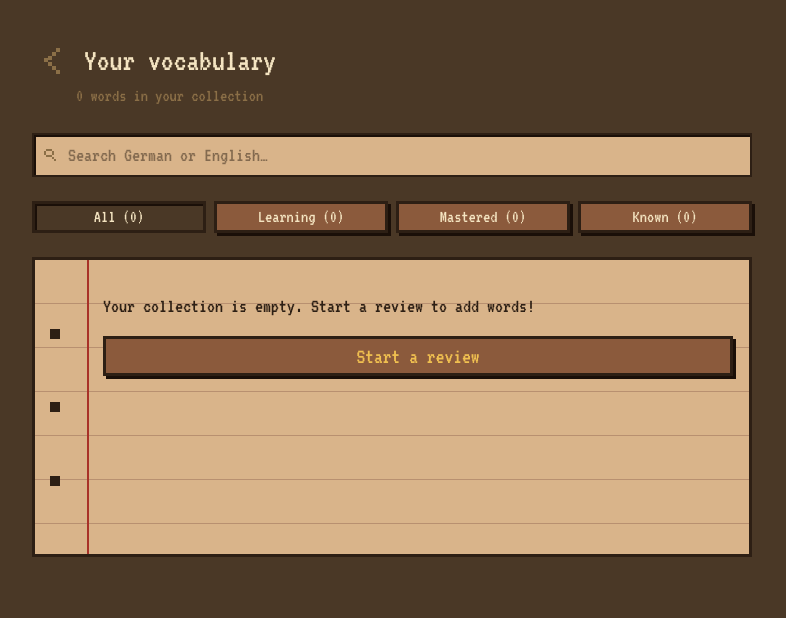
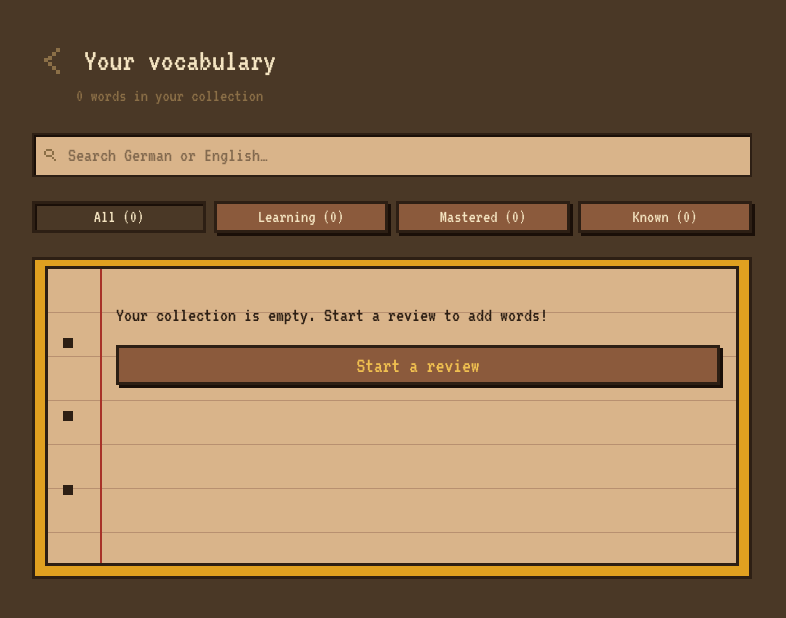
Before and after one commit to sofiaojeda-cmd/german-flashcards, a Next.js app: page /vocabulary in a window 1280 px wide. Shown: the top 618 px of the page, without its empty margins (242-1028 px from the left). Built offline with nearby package versions, Linux system fonts and the light colour scheme.

Commit message:
Add notebook + folder tab styling to vocabulary page

```diff
--- a/src/app/settings/page.tsx
+++ b/src/app/settings/page.tsx
@@ -231,18 +231,7 @@ export default function SettingsPage() {
                     checked={isActive}
                     disabled={topicBusy}
                     onChange={(checked) => handleTopicToggle(cat.id, checked)}
-                    label={
-                      <span style={{ display: "flex", alignItems: "center", gap: "8px" }}>
-                        <img
-                          src={`/sprites/category-${cat.id}.png`}
-                          width={18}
-                          height={18}
-                          alt=""
-                          style={{ imageRendering: "pixelated", display: "block", flexShrink: 0 }}
-                        />
-                        {cat.nameEn}
-                      </span>
-                    }
+                    label={cat.nameEn}
                   />
                 );
               })}
--- a/src/app/vocabulary/page.tsx
+++ b/src/app/vocabulary/page.tsx
@@ -36,16 +36,27 @@ const ARTICLE_COLOR: Record<string, string> = {
   das: "var(--accent-green)",
 };
 
-const STATUS_COLOR: Record<string, string> = {
-  learning: "var(--accent-blue)",
-  mastered: "var(--accent-green)",
-  known: "var(--accent-gold)",
-};
+type BadgeStyle = { bg: string; border: string; color: string; boxShadow: string };
 
-const STATUS_TEXT: Record<string, string> = {
-  learning: "var(--text-light)",
-  mastered: "var(--text-light)",
-  known: "var(--text-primary)",
+const STATUS_BADGE: Record<string, BadgeStyle> = {
+  learning: {
+    bg:        "var(--accent-blue)",
+    border:    "2px solid #2a5c8a",
+    color:     "var(--text-light)",
+    boxShadow: "inset 2px 2px 0 rgba(255,255,255,0.28), inset -1px -1px 0 rgba(0,0,0,0.18)",
+  },
+  mastered: {
+    bg:        "var(--accent-green)",
+    border:    "2px solid #3a6b1a",
+    color:     "var(--text-light)",
+    boxShadow: "inset 2px 2px 0 rgba(255,255,255,0.28), inset -1px -1px 0 rgba(0,0,0,0.18)",
+  },
+  known: {
+    bg:        "var(--accent-gold)",
+    border:    "2px solid #a07810",
+    color:     "var(--text-primary)",
+    boxShadow: "inset 2px 2px 0 rgba(255,255,255,0.28), inset -1px -1px 0 rgba(0,0,0,0.18)",
+  },
 };
 
 // ── Helpers ───────────────────────────────────────────────────────
@@ -285,9 +296,9 @@ export default function VocabularyPage() {
           })}
         </div>
 
-        {/* ── Folder tabs + notebook (no gap between them) ── */}
-        <div style={{ display: "flex", flexDirection: "column", gap: 0 }}>
-          {/* Folder tab row */}
+        {/* ── Folder tabs + folder body + notebook ── */}
+        <div style={{ position: "relative" }}>
+          {/* Tab row — overlaps folder body's top border by 3px via negative margin */}
           {topics.length > 0 && (
             <div
               style={{
@@ -295,9 +306,11 @@ export default function VocabularyPage() {
                 alignItems: "flex-end",
                 gap: "2px",
                 overflowX: "auto",
-                // Hide scrollbar cross-browser
                 scrollbarWidth: "none",
                 msOverflowStyle: "none" as React.CSSProperties["msOverflowStyle"],
+                position: "relative",
+                zIndex: 1,
+                marginBottom: "-3px",
               }}
             >
               <PixelFolderTab
@@ -309,7 +322,6 @@ export default function VocabularyPage() {
                 <PixelFolderTab
                   key={topic}
                   label={capitalize(topic)}
-                  icon={`category-${topic}`}
                   active={activeTopic === topic}
                   onClick={() => switchTopic(topic)}
                 />
@@ -317,7 +329,16 @@ export default function VocabularyPage() {
             </div>
           )}
 
-          {/* Notebook page */}
+          {/* Folder body — gold wrap around notebook page */}
+          <div
+            style={{
+              backgroundColor: "var(--folder-tab-color)",
+              border: "3px solid var(--border-dark)",
+              padding: "6px 10px 10px",
+              position: "relative",
+              zIndex: 0,
+            }}
+          >
             <PixelNotebookPage>
               {collected === 0 ? (
                 <EmptyCollection onStart={() => router.push("/review")} />
@@ -337,6 +358,7 @@ export default function VocabularyPage() {
                 ))
               )}
             </PixelNotebookPage>
+          </div>
         </div>
       </div>
     </div>
@@ -459,11 +481,12 @@ function CardRow({ row, expanded, onToggle, onAction }: CardRowProps) {
 
         <span
           style={{
-            backgroundColor: STATUS_COLOR[record.status] ?? "var(--bg-panel-dark)",
-            color: STATUS_TEXT[record.status] ?? "var(--text-light)",
+            backgroundColor: STATUS_BADGE[record.status]?.bg ?? "var(--bg-panel-dark)",
+            color:           STATUS_BADGE[record.status]?.color ?? "var(--text-light)",
+            border:          STATUS_BADGE[record.status]?.border ?? "2px solid var(--border-dark)",
+            boxShadow:       STATUS_BADGE[record.status]?.boxShadow,
             padding: "2px 8px",
             fontSize: "14px",
-            border: "2px solid var(--border-dark)",
             flexShrink: 0,
             textTransform: "capitalize",
             minWidth: "88px",
--- a/src/components/pixel/PixelFolderTab.tsx
+++ b/src/components/pixel/PixelFolderTab.tsx
@@ -4,13 +4,11 @@ import * as React from "react";
 
 type PixelFolderTabProps = {
   label: string;
-  /** Sprite name without path/extension, e.g. "category-food" */
-  icon?: string;
   active: boolean;
   onClick: () => void;
 };
 
-export function PixelFolderTab({ label, icon, active, onClick }: PixelFolderTabProps) {
+export function PixelFolderTab({ label, active, onClick }: PixelFolderTabProps) {
   return (
     <button
       onClick={onClick}
@@ -20,8 +18,8 @@ export function PixelFolderTab({ label, icon, active, onClick }: PixelFolderTabP
         padding: "0 14px",
         backgroundColor: active ? "var(--folder-tab-color)" : "var(--folder-tab-inactive)",
         border: "3px solid var(--border-dark)",
-        // Active tab bottom border matches notebook bg — visually merges into page below
-        borderBottom: active ? "3px solid var(--bg-panel)" : "3px solid var(--border-dark)",
+        // Active tab bottom border matches folder body bg — merges into the folder below
+        borderBottom: active ? "3px solid var(--folder-tab-color)" : "3px solid var(--border-dark)",
         boxShadow: active
           ? "inset 2px 2px 0 rgba(255,255,255,0.25), inset -1px -1px 0 rgba(0,0,0,0.15)"
           : "inset 1px 1px 0 rgba(255,255,255,0.15), inset -1px -1px 0 rgba(0,0,0,0.20)",
@@ -59,15 +57,6 @@ export function PixelFolderTab({ label, icon, active, onClick }: PixelFolderTabP
         }}
       />
 
-      {icon && (
-        <img
-          src={`/sprites/${icon}.png`}
-          width={16}
-          height={16}
-          alt=""
-          style={{ imageRendering: "pixelated", display: "block", flexShrink: 0 }}
-        />
-      )}
       <span>{label}</span>
     </button>
   );
```
Lines whose indentation alone changed are shown as unchanged.
